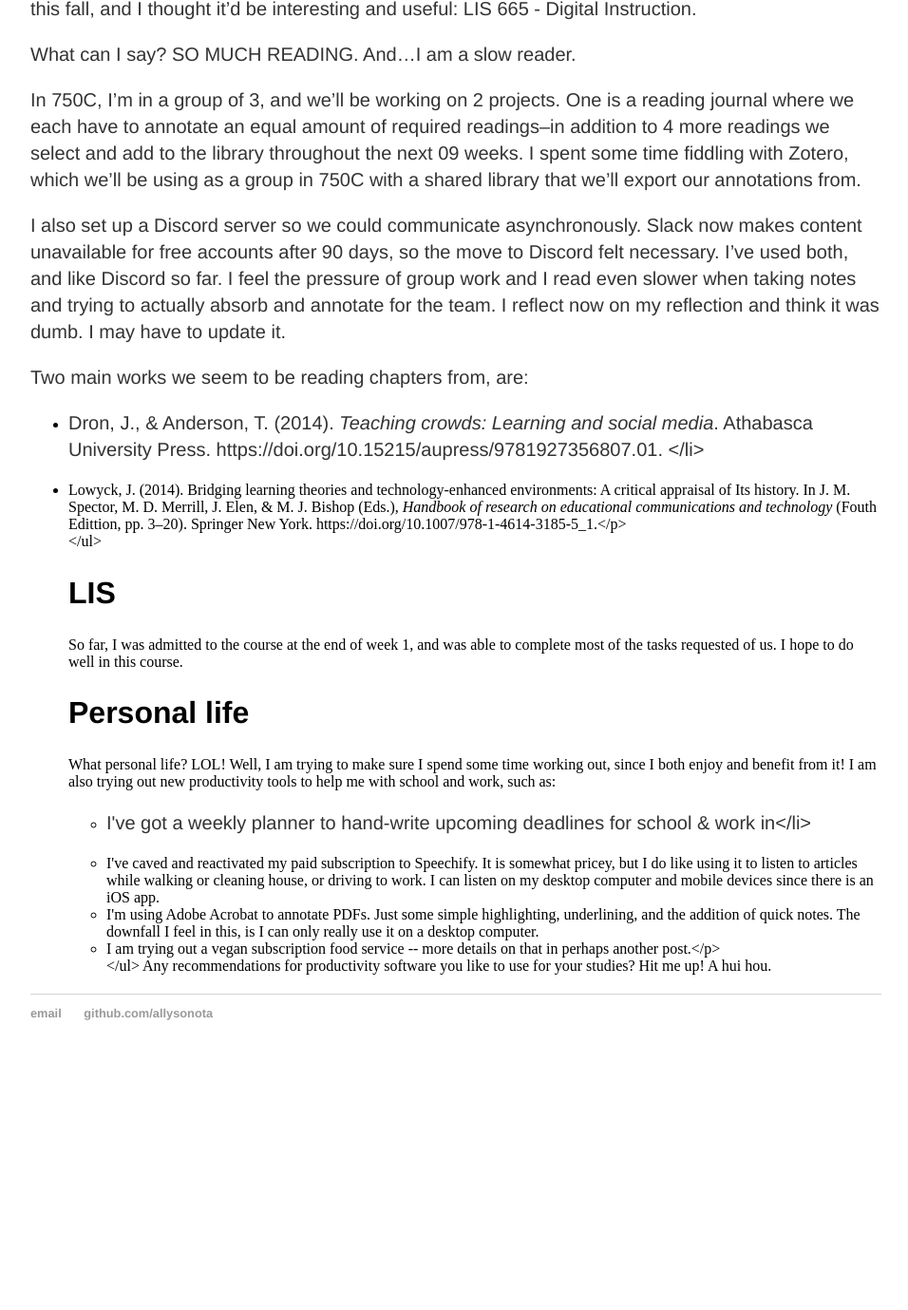
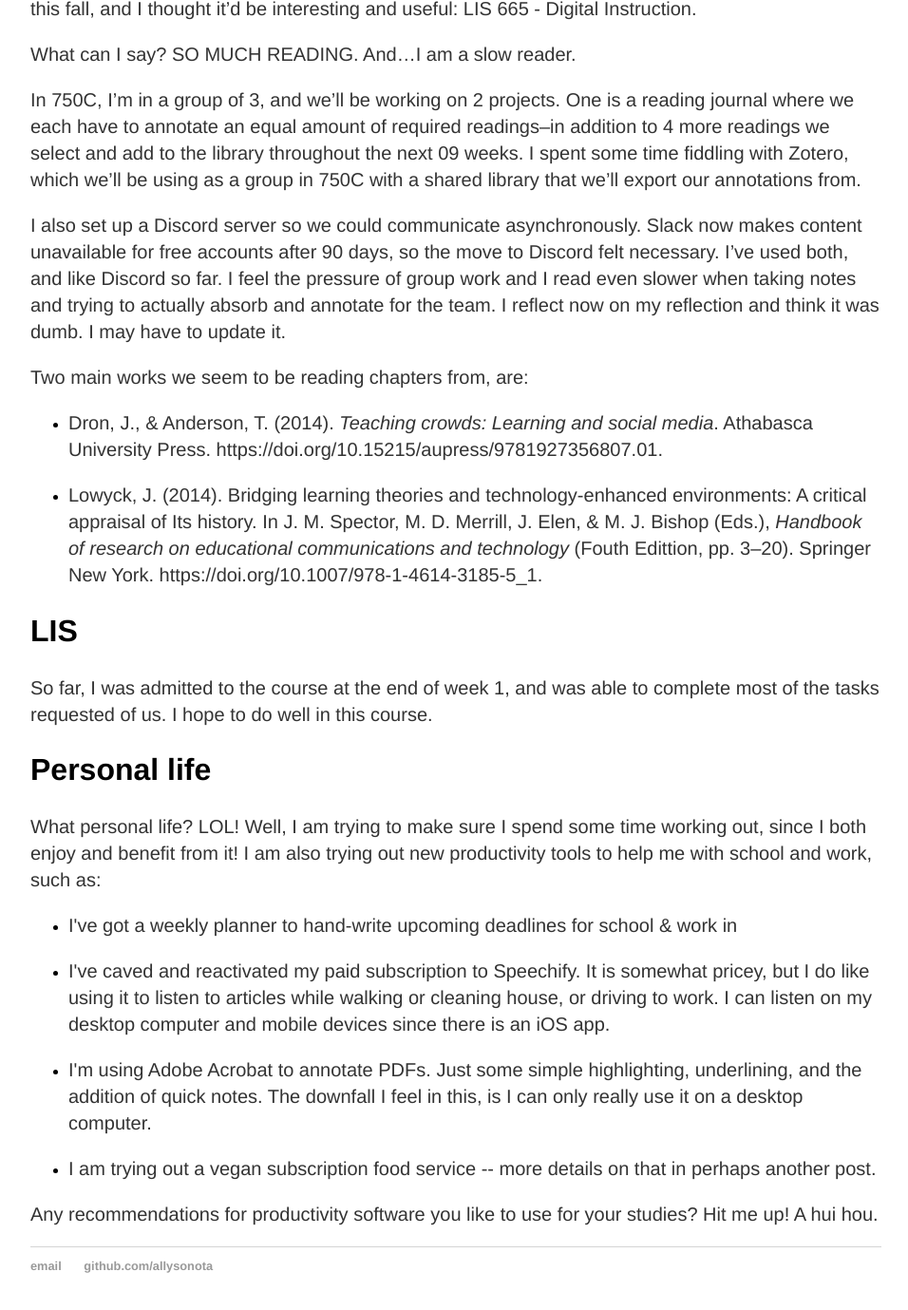
Before and after one commit to allysonota/allysonota.github.io, a Jekyll site: the page built from _posts/2023-08-27-first-week-down.md, in a window 1280 px wide and 1400 px high, scrolled down 536 px. Shown: the top 1379 px of the window at 95% size, without its empty margins (160-1116 px from the left). Built offline with Jekyll 4.4.1, drawn with Linux system fonts in a browser that asks for light colours; before the commit the page ends 1670 px from its top, so only the background shows below that.

```diff
--- a/_posts/2023-08-27-first-week-down.md
+++ b/_posts/2023-08-27-first-week-down.md
@@ -17,18 +17,18 @@ I also set up a Discord server so we could communicate asynchronously. Slack now
 
 Two main works we seem to be reading chapters from, are:
 <ul><li><p>
-Dron, J., & Anderson, T. (2014). <i>Teaching crowds: Learning and social media</i>. Athabasca University Press. https://doi.org/10.15215/aupress/9781927356807.01. </li>
-<li>Lowyck, J. (2014). Bridging learning theories and technology-enhanced environments: A critical appraisal of Its history. In J. M. Spector, M. D. Merrill, J. Elen, & M. J. Bishop (Eds.), <i>Handbook of research on educational communications and technology</i> (Fouth Edittion, pp. 3–20). Springer New York. https://doi.org/10.1007/978-1-4614-3185-5_1.</p></li>
+Dron, J., & Anderson, T. (2014). <i>Teaching crowds: Learning and social media</i>. Athabasca University Press. https://doi.org/10.15215/aupress/9781927356807.01. </p></li>
+<li><p>Lowyck, J. (2014). Bridging learning theories and technology-enhanced environments: A critical appraisal of Its history. In J. M. Spector, M. D. Merrill, J. Elen, & M. J. Bishop (Eds.), <i>Handbook of research on educational communications and technology</i> (Fouth Edittion, pp. 3–20). Springer New York. https://doi.org/10.1007/978-1-4614-3185-5_1.</p></li>
 </ul>
 <h2>LIS</h2>
 So far, I was admitted to the course at the end of week 1, and was able to complete most of the tasks requested of us. I hope to do well in this course.
 <h2>Personal life</h2>
 What personal life? LOL! Well, I am trying to make sure I spend some time working out, since I both enjoy and benefit from it! I am also trying out new productivity tools to help me with school and work, such as:
 <ul>
-<li><p>I've got a weekly planner to hand-write upcoming deadlines for school & work in</li>
-<li>I've caved and reactivated my paid subscription to Speechify. It is somewhat pricey, but I do like using it to listen to articles while walking or cleaning house, or driving to work. I can listen on my desktop computer and mobile devices since there is an iOS app.</li>
-<li>I'm using Adobe Acrobat to annotate PDFs. Just some simple highlighting, underlining, and the addition of quick notes. The downfall I feel in this, is I can only really use it on a desktop computer.</li>
-<li>I am trying out a vegan subscription food service -- more details on that in perhaps another post.</p></li>
+<li><p>I've got a weekly planner to hand-write upcoming deadlines for school & work in</p></li>
+<li><p>I've caved and reactivated my paid subscription to Speechify. It is somewhat pricey, but I do like using it to listen to articles while walking or cleaning house, or driving to work. I can listen on my desktop computer and mobile devices since there is an iOS app.</p></li>
+<li><p>I'm using Adobe Acrobat to annotate PDFs. Just some simple highlighting, underlining, and the addition of quick notes. The downfall I feel in this, is I can only really use it on a desktop computer.</p></li>
+<li><p>I am trying out a vegan subscription food service -- more details on that in perhaps another post.</p></li>
 </ul>
 Any recommendations for productivity software you like to use for your studies? Hit me up!
 A hui hou.
```
